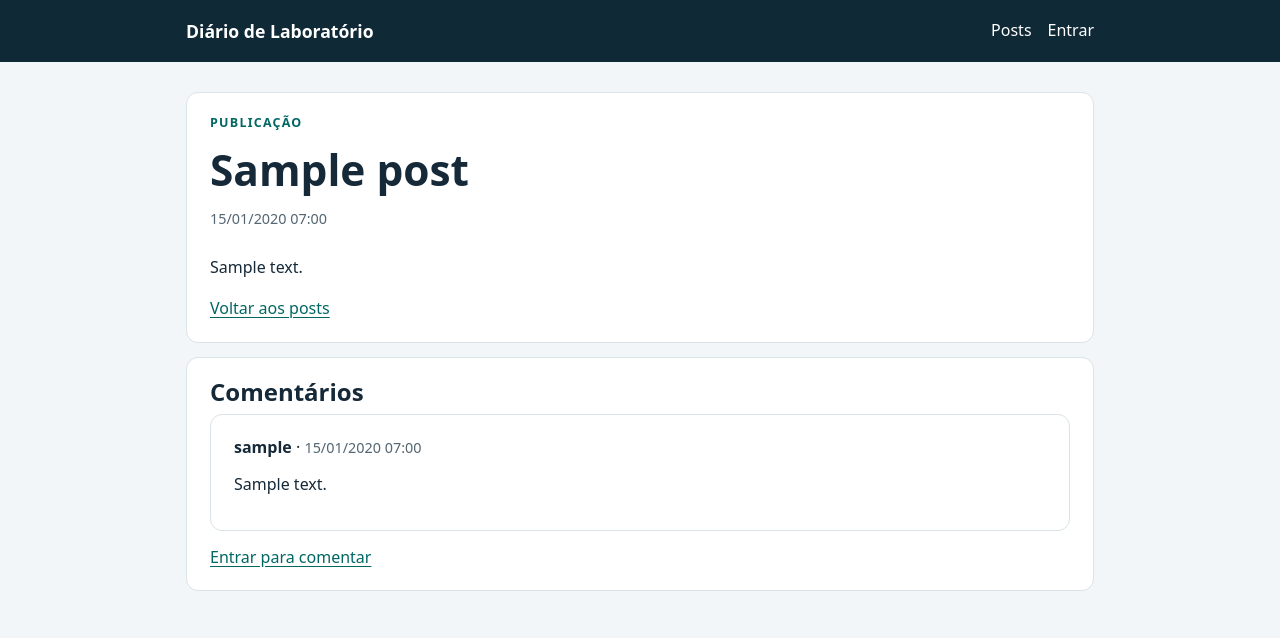
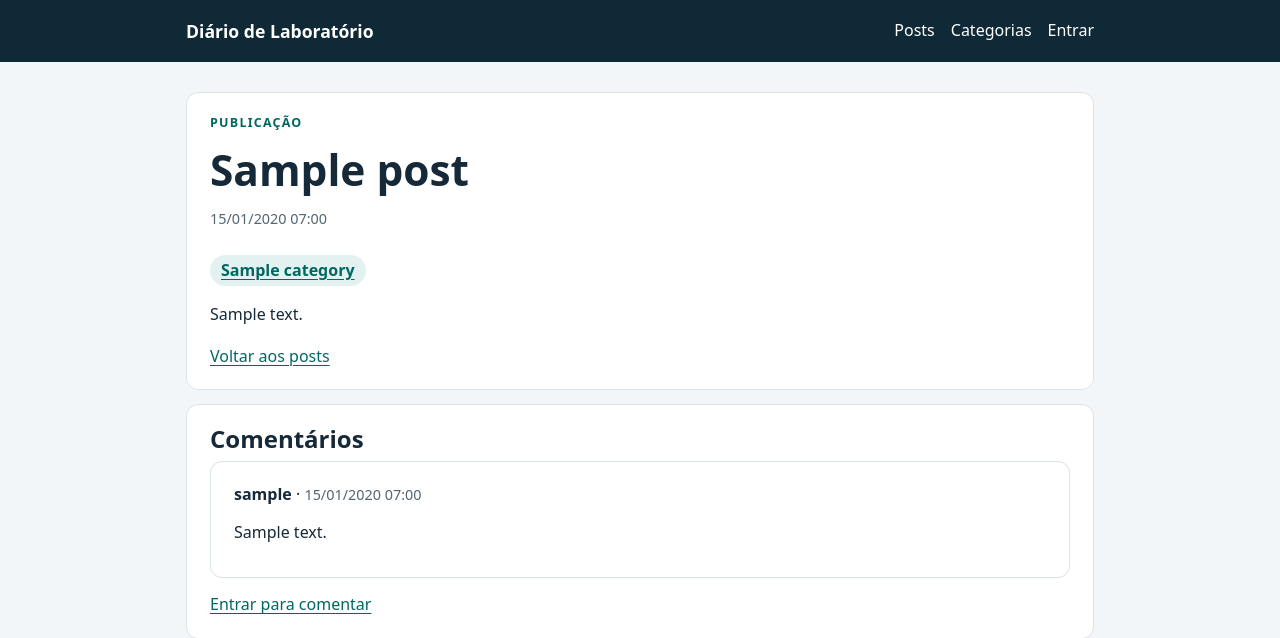
Before and after one commit to MikaelCarneiro/carneiro-carros-ep2, a Django app: page /posts/1/ in a window 1280 px wide. Shown: the top 638 px of the page. Run offline with Django 5.2, Linux system fonts and the light colour scheme; tables that the repository leaves empty hold one stand-in row (values such as "Sample post").

Commit message:
Organize posts em categorias e reutilize a listagem

```diff
--- a/blog/forms.py
+++ b/blog/forms.py
@@ -6,7 +6,7 @@ from .models import Comment, Post
 class PostForm(forms.ModelForm):
     class Meta:
         model = Post
-        fields = ["title", "content"]
+        fields = ["title", "content", "categories"]
         widgets = {"content": forms.Textarea(attrs={"rows": 7})}
 
 
--- a/blog/models.py
+++ b/blog/models.py
@@ -1,12 +1,28 @@
 from django.conf import settings
 from django.db import models
 from django.urls import reverse
+
+
+class Category(models.Model):
+    name = models.CharField("nome", max_length=100, unique=True)
+    description = models.TextField("descrição")
+
+    class Meta:
+        ordering = ["name"]
+        verbose_name = "categoria"
+        verbose_name_plural = "categorias"
+
+    def __str__(self):
+        return self.name
 
 
 class Post(models.Model):
     title = models.CharField("título", max_length=180)
     content = models.TextField("conteúdo HTML")
     published_at = models.DateTimeField("data de postagem", auto_now_add=True)
+    categories = models.ManyToManyField(
+        Category, blank=True, related_name="posts", verbose_name="categorias"
+    )
 
     class Meta:
         ordering = ["-published_at", "-pk"]
--- a/blog/urls.py
+++ b/blog/urls.py
@@ -10,4 +10,6 @@ urlpatterns = [
     path("posts/<int:pk>/editar/", views.PostUpdateView.as_view(), name="post_update"),
     path("posts/<int:pk>/excluir/", views.PostDeleteView.as_view(), name="post_delete"),
     path("posts/<int:pk>/comentar/", views.CommentCreateView.as_view(), name="comment_create"),
+    path("categorias/", views.CategoryListView.as_view(), name="category_list"),
+    path("categorias/<int:pk>/", views.CategoryDetailView.as_view(), name="category_detail"),
 ]
--- a/blog/views.py
+++ b/blog/views.py
@@ -4,7 +4,7 @@ from django.urls import reverse_lazy
 from django.views.generic import CreateView, DeleteView, DetailView, ListView, UpdateView
 
 from .forms import CommentForm, PostForm
-from .models import Comment, Post
+from .models import Category, Comment, Post
 
 
 class PostListView(ListView):
@@ -58,3 +58,20 @@ class CommentCreateView(LoginRequiredMixin, CreateView):
 
     def get_success_url(self):
         return f"{self.target_post.get_absolute_url()}#comentarios"
+
+
+class CategoryListView(ListView):
+    model = Category
+    context_object_name = "categories"
+
+
+class CategoryDetailView(PostListView):
+    def dispatch(self, request, *args, **kwargs):
+        self.category = get_object_or_404(Category, pk=kwargs["pk"])
+        return super().dispatch(request, *args, **kwargs)
+
+    def get_queryset(self):
+        return self.category.posts.all()
+
+    def get_context_data(self, **kwargs):
+        return super().get_context_data(category=self.category, **kwargs)
--- a/templates/base.html
+++ b/templates/base.html
@@ -31,6 +31,8 @@
     label { font-weight:650 }
     .errorlist { color:#9c2939 }
     .content img { max-width:100%; height:auto }
+    .chips { display:flex; flex-wrap:wrap; gap:7px; padding:0; list-style:none }
+    .chips a { display:inline-block; padding:3px 11px; background:#e3f2f0; border-radius:18px; font-weight:600 }
     footer { border-top:1px solid #d9e3e8; padding-block:16px; color:#536672 }
   </style>
 </head>
@@ -40,6 +42,7 @@
       <a class="brand" href="{% url 'blog:post_list' %}">Diário de Laboratório</a>
       <nav aria-label="Navegação principal">
         <a href="{% url 'blog:post_list' %}">Posts</a>
+        <a href="{% url 'blog:category_list' %}">Categorias</a>
         {% if perms.blog.add_post %}<a href="{% url 'blog:post_create' %}">Novo post</a>{% endif %}
         {% if user.is_staff %}<a href="{% url 'admin:index' %}">Administração</a>{% endif %}
         {% if user.is_authenticated %}
--- a/templates/blog/post_detail.html
+++ b/templates/blog/post_detail.html
@@ -7,6 +7,15 @@
     <h1>{{ post.title }}</h1>
     <time datetime="{{ post.published_at|date:'c' }}">{{ post.published_at|date:"d/m/Y H:i" }}</time>
   </div>
+  {% with categories=post.categories.all %}
+    {% if categories %}
+      <ul class="chips" aria-label="Categorias">
+        {% for category in categories %}
+          <li><a href="{% url 'blog:category_detail' category.pk %}">{{ category.name }}</a></li>
+        {% endfor %}
+      </ul>
+    {% endif %}
+  {% endwith %}
   <div class="content">{{ post.content|safe }}</div>
   <div class="actions">
     <a href="{% url 'blog:post_list' %}">Voltar aos posts</a>
```
Also changed, not shown: blog/admin.py (+8 -1 lines), templates/blog/category_list.html (added, +13 -0 lines), templates/blog/post_list.html (+8 -2 lines), blog/migrations/0003_category_post_categories.py (added).
